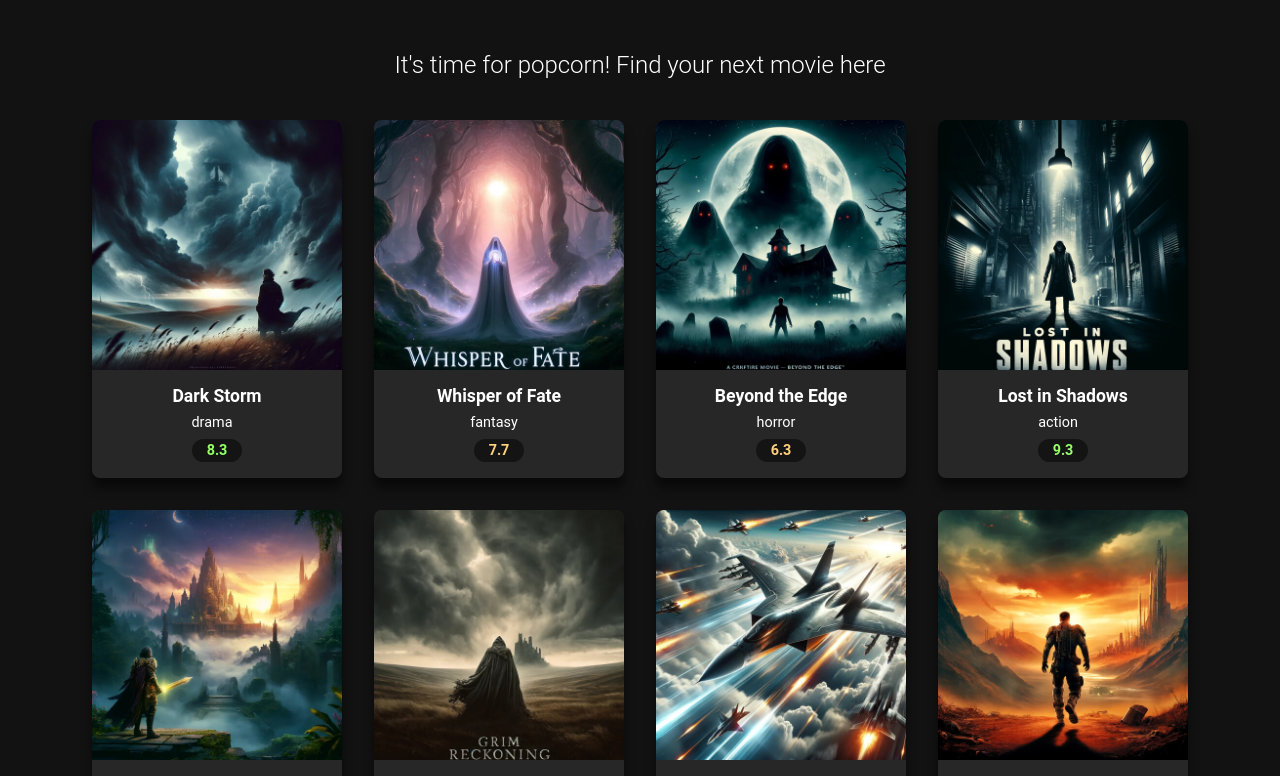
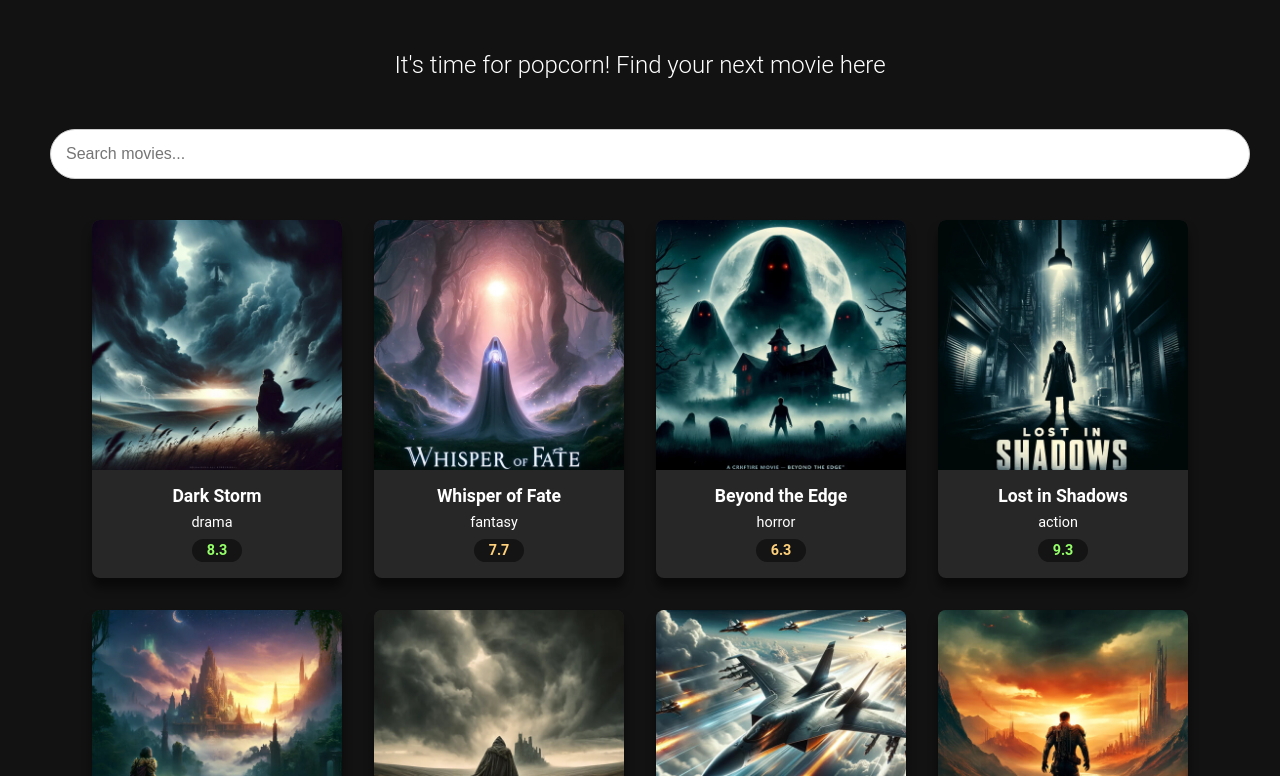
Before and after one commit to tinn1855/moviedux, a React (Create React App) app: page / in a window 1280 px wide. Shown: the part 324-1100 px from the top of the page. Built offline with nearby package versions, Linux system fonts and the light colour scheme.

Commit message:
feat(search): create feature search

```diff
--- a/src/components/MoviesGrid.js
+++ b/src/components/MoviesGrid.js
@@ -1,20 +1,53 @@
 import React, { useState, useEffect } from "react";
 import "../styles.css";
 import MovieCard from "./MovieCard";
+import NoResult from "./NoResult";
 
 export default function MoviesGrid() {
   const [movies, setMovies] = useState([]);
+  const [searchTerm, setSearchTerm] = useState("");
+  const [inputValue, setInputValue] = useState("");
 
   useEffect(() => {
     fetch("movies.json")
       .then((response) => response.json())
       .then((data) => setMovies(data));
   }, []);
+
+  useEffect(() => {
+    const timer = setTimeout(() => {
+      setSearchTerm(inputValue);
+    }, 300);
+
+    return () => clearTimeout(timer);
+  }, [inputValue]);
+
+  const handleSearchChange = (e) => {
+    setInputValue(e.target.value);
+  };
+
+  const filteredMovies = movies.filter((movie) =>
+    movie.title.toLowerCase().includes(searchTerm.toLowerCase())
+  );
+
   return (
-    <div className="movies-grid">
-      {movies.map((movie) => (
-        <MovieCard movie={movie} key={movie.id} />
-      ))}
+    <div>
+      <input
+        type="text"
+        placeholder="Search movies..."
+        className="search-input"
+        value={inputValue}
+        onChange={handleSearchChange}
+      />
+      <div className="movies-grid">
+        {filteredMovies.length > 0 ? (
+          filteredMovies.map((movie) => (
+            <MovieCard movie={movie} key={movie.id} />
+          ))
+        ) : (
+          <NoResult message="No movies found." />
+        )}
+      </div>
     </div>
   );
 }
--- /dev/null
+++ b/src/components/NoResult.js
@@ -0,0 +1,3 @@
+export default function NoResult({ message }) {
+  return <p className="no-result">{message}</p>;
+}
```
